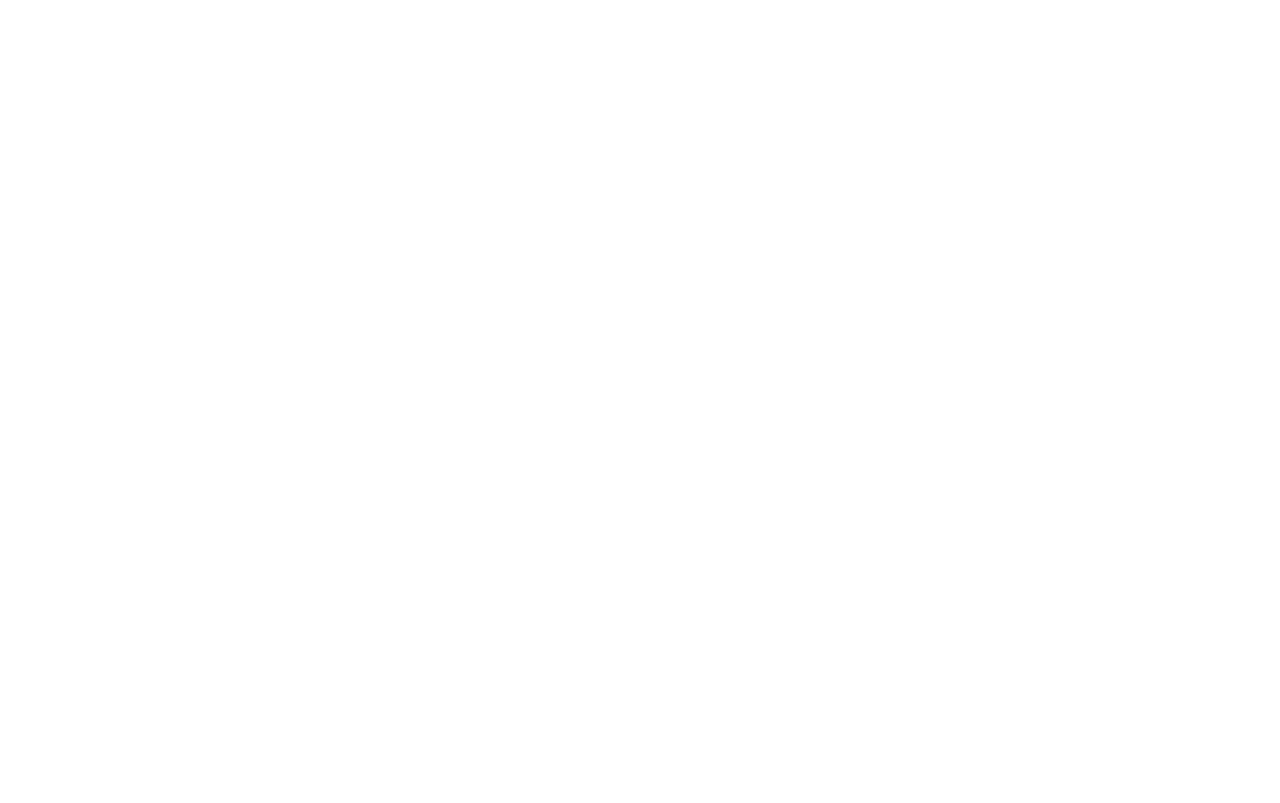
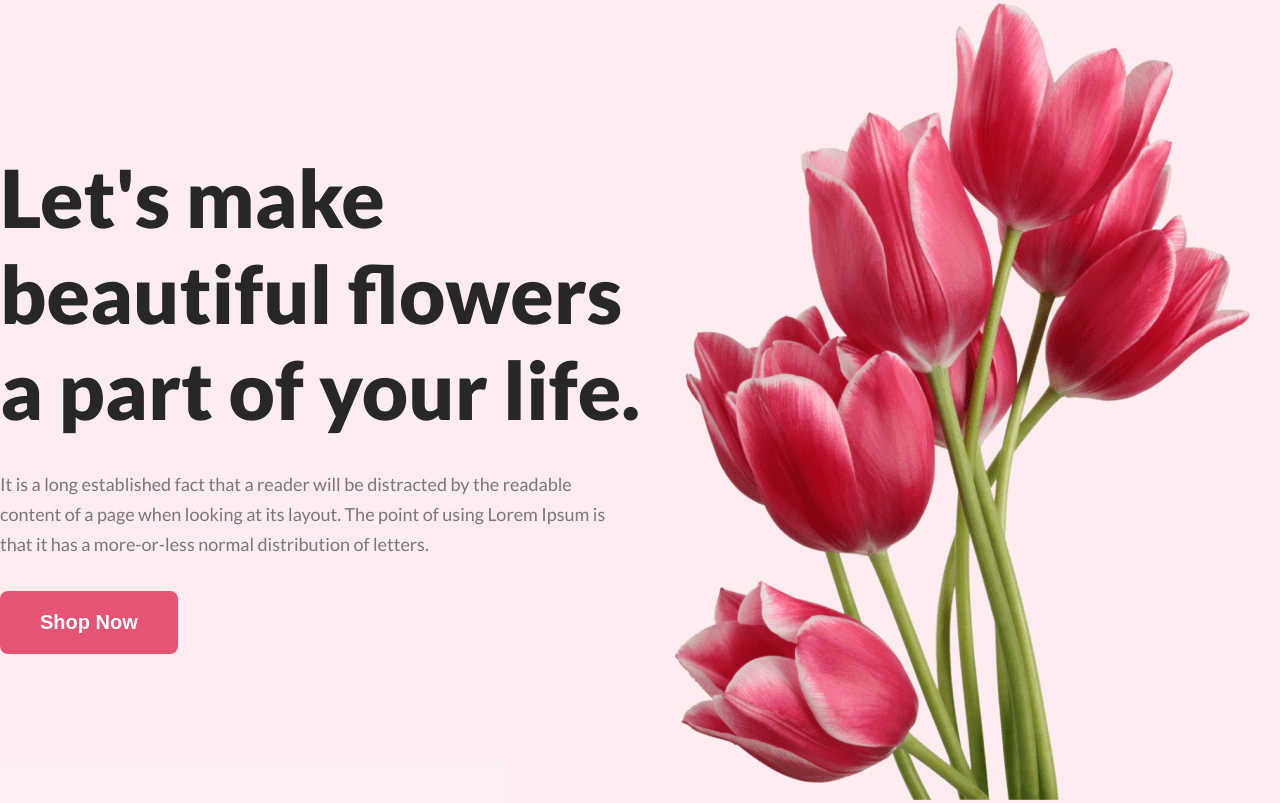
Before and after one commit to sazzadshakhbd/flower-shop-assignment, a plain HTML site: page index.html in a window 1280 px wide. Drawn offline with Linux system fonts and the light colour scheme.

Commit message:
banner section done

```diff
--- a/css/style.css
+++ b/css/style.css
@@ -6,3 +6,37 @@ body {
     font-family: 'Lato', sans-serif;
     font-weight: 400;
 }
+.container {
+    max-width: 1440px;
+    margin: 0 auto;
+}
+.btn-theme {
+    border-radius: 8px;
+    background: #E55473;
+    padding: 20px 40px;
+    font-size: 20px;
+    color: #fff;
+    font-weight: 700;
+    border: 0;
+}
+header {
+    background: rgba(229, 84, 115, 0.10);
+}
+.banner {
+    display: flex;
+    align-items: center;
+    justify-content: space-between;
+}
+.banner-content h1{
+    font-size: 80px;
+    font-weight: 800;
+    color: #272727;
+    max-width: 730px;
+}
+.banner-content p {
+    margin: 32px 0;
+    color: rgba(39, 39, 39, 0.60);
+    line-height: 30px;
+    font-size: 18px;
+    max-width: 615px;
+}
--- a/index.html
+++ b/index.html
@@ -1,5 +1,6 @@
 <!DOCTYPE html>
 <html lang="en">
+
 <head>
     <meta charset="UTF-8">
     <meta name="viewport" content="width=device-width, initial-scale=1.0">
@@ -7,9 +8,26 @@
     <link href="https://fonts.googleapis.com/css2?family=Lato:wght@400;700;900&display=swap" rel="stylesheet">
     <link rel="stylesheet" href="css/style.css">
 </head>
+
 <body>
-    <header></header>
+    <header>
+        <section class="container">
+            <div class="banner">
+                <div class="banner-content">
+                    <h1>Let's make beautiful flowers a part of your life.</h1>
+                    <p>It is a long established fact that a reader will be distracted by the readable content of a page
+                        when looking at its layout. The point of using Lorem Ipsum is that it has a more-or-less normal
+                        distribution of letters.</p>
+                    <button class="btn-theme">Shop Now</button>
+                </div>
+                <div class="banner-image">
+                    <img src="./image/pngwing-10.png" alt="Wing Flower">
+                </div>
+            </div>
+        </section>
+    </header>
     <main></main>
     <footer></footer>
 </body>
+
 </html>
```
